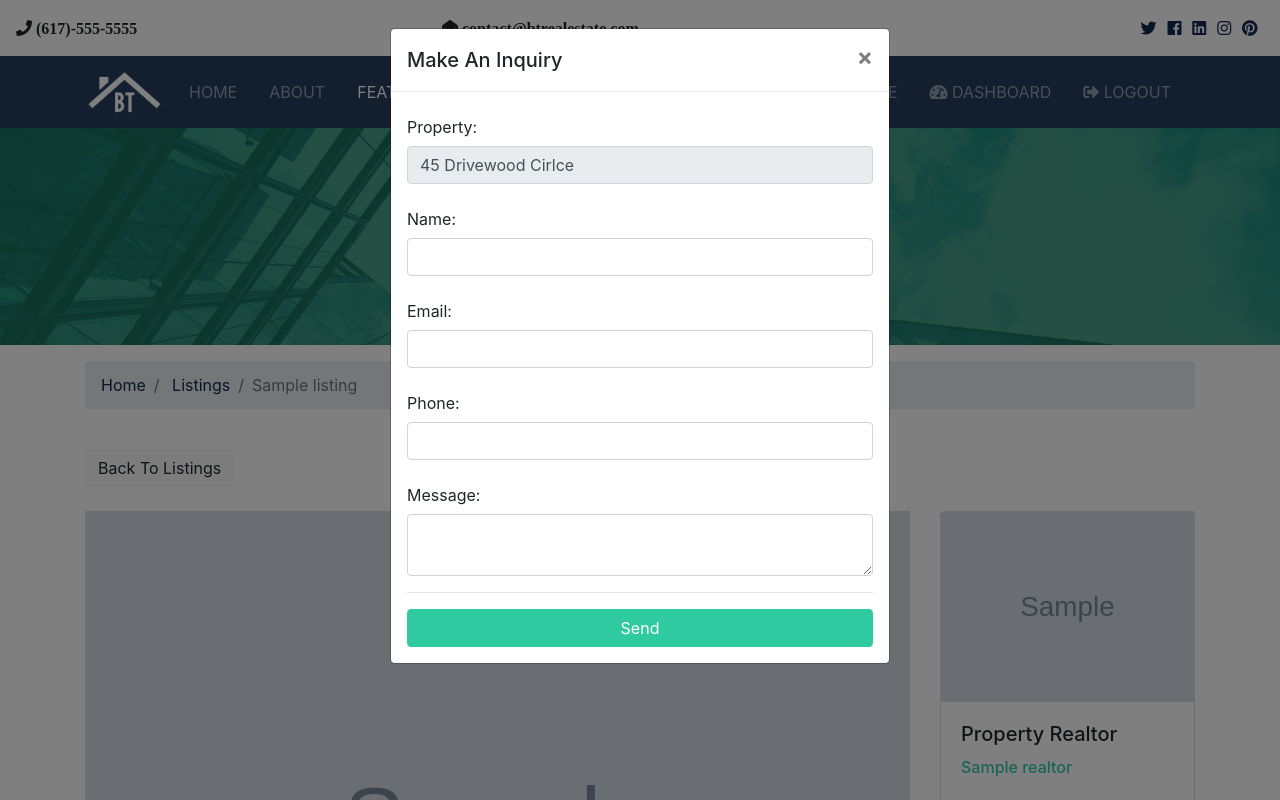
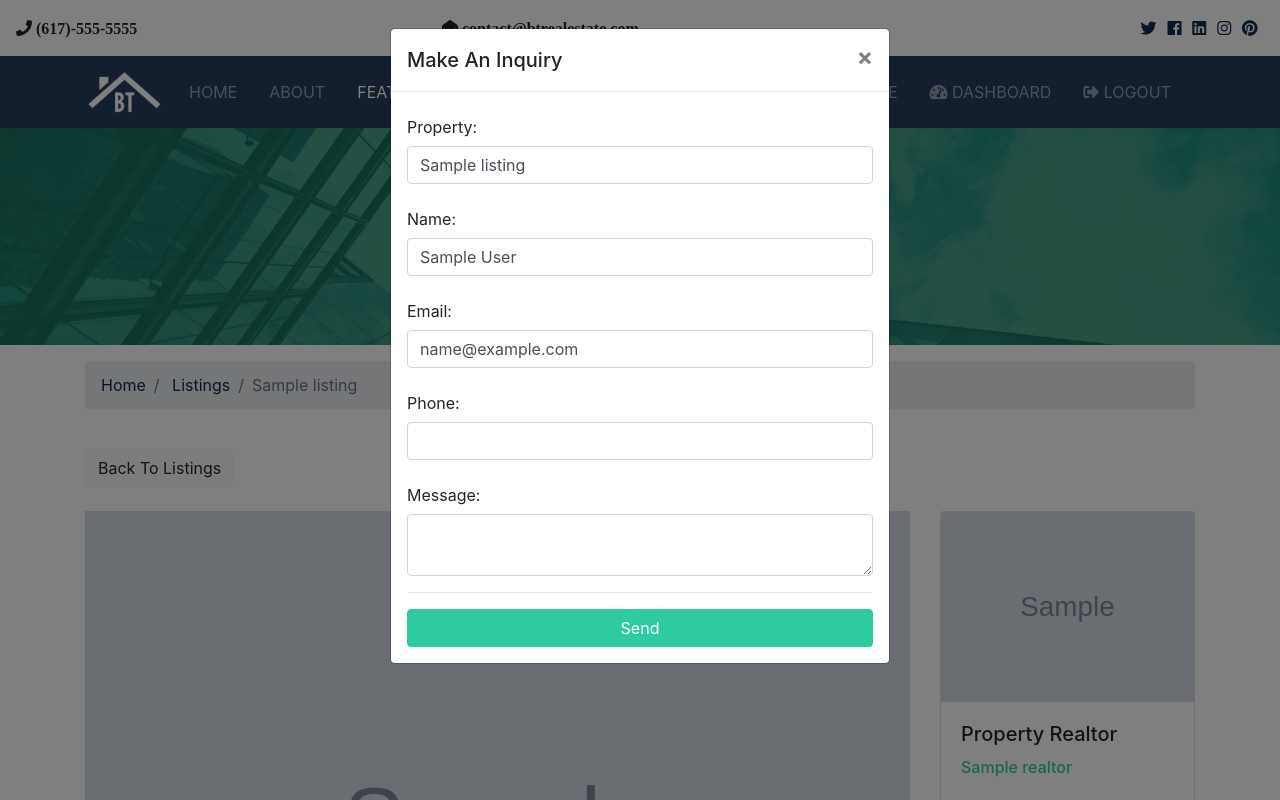
Before and after one commit to CodeSpacePlus/btre_project, a Django app: page /listings/1 in a window 1280 px wide, after a click on "Make An Inquiry". Run offline with Django 3.2, Linux system fonts and the light colour scheme; a user stored in the database is signed in; tables that the repository leaves empty hold one stand-in row (values such as "Sample post"); grey boxes marked "Sample" are stand-in pictures; parts of the project's set-up code (start-up, migrations or seed data) failed here and were passed over; some libraries are stand-ins or nearby versions.

Commit message:
Finished inquiry form and dashboard.html

```diff
--- a/btre/urls.py
+++ b/btre/urls.py
@@ -7,5 +7,6 @@ urlpatterns = [
     path('', include('pages.urls')),
     path('listings/', include('listings.urls')),
     path('accounts/', include('accounts.urls')),
+    path('contacts/', include('contacts.urls')),
     path('admin/', admin.site.urls),
 ] + static(settings.MEDIA_URL, document_root=settings.MEDIA_ROOT)
--- a/templates/listings/listing.html
+++ b/templates/listings/listing.html
@@ -34,6 +34,8 @@
             </nav>
         </div>
     </section>
+
+    {% include 'partials/_alerts.html' %}
 
     <!-- Listing -->
     <section id="listing" class="py-4">
@@ -169,18 +171,34 @@
                     </button>
                 </div>
                 <div class="modal-body">
-                    <form>
+                    <form action="{% url 'contact' %}" method="post">
+                        {% csrf_token %}
+                        <input type="hidden" name="realtor_email" value="{{ listing.realtor.email }}">
+                        <input type="hidden" name="listing_id" value="{{ listing.id }}">
+                        <input type="hidden" name="user_id"
+                                {% if user.is_authenticated %}
+                                    value="{{ user.id }}"
+                                {% else %}
+                                    value="0"
+                                {% endif %}
+                        >
                         <div class="form-group">
                             <label for="property_name" class="col-form-label">Property:</label>
-                            <input type="text" name="listing" class="form-control" value="45 Drivewood Cirlce" disabled>
+                            <input type="text" name="listing_title" class="form-control" value="{{ listing.title }}">
                         </div>
                         <div class="form-group">
                             <label for="name" class="col-form-label">Name:</label>
-                            <input type="text" name="name" class="form-control" required>
+                            <input type="text" name="name" class="form-control"
+                                    {% if user.is_authenticated %}
+                                        value="{{ user.first_name }} {{ user.last_name }}"
+                                    {% endif %} required>
                         </div>
                         <div class="form-group">
                             <label for="email" class="col-form-label">Email:</label>
-                            <input type="email" name="email" class="form-control" required>
+                            <input type="email" name="email" class="form-control"
+                                    {% if user.is_authenticated %}
+                                        value="{{ user.email }}"
+                                    {% endif %} required>
                         </div>
                         <div class="form-group">
                             <label for="phone" class="col-form-label">Phone:</label>
```
Also changed, not shown: accounts/views.py (+6 -1 lines), templates/accounts/dashboard.html (+11 -19 lines), templates/listings/listings.html (+7 -4 lines).
